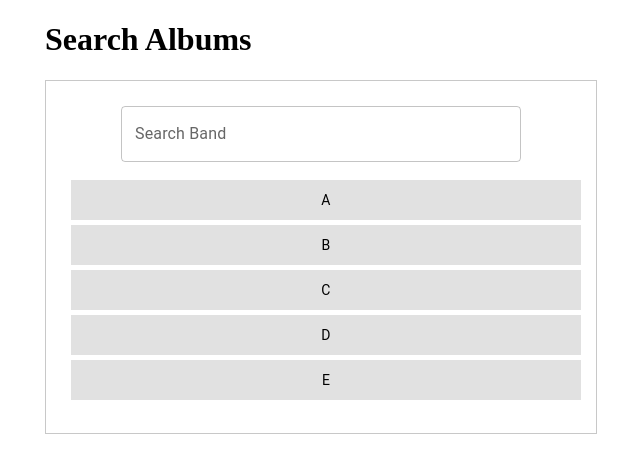
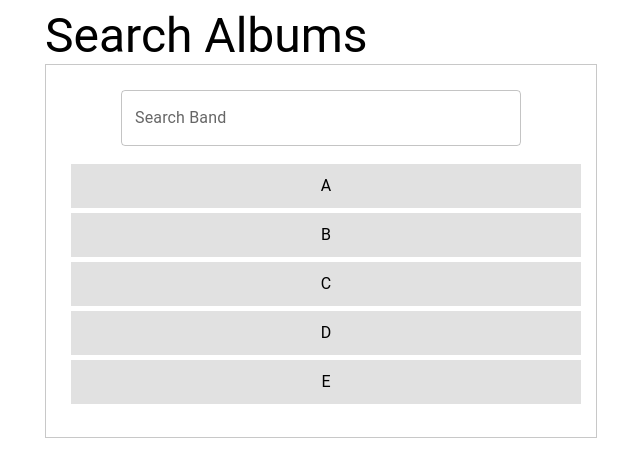
Before and after one commit to romankomprs/tricentis, a React (Vite) app: page / in a window 1280 px wide. Shown: the top 476 px of the page, without its empty margins (319-959 px from the left). Built offline with nearby package versions, Linux system fonts and the light colour scheme.

Commit message:
fix: code refactoring, added readme file

```diff
--- a/src/components/AlbumsOverview.jsx
+++ b/src/components/AlbumsOverview.jsx
@@ -3,7 +3,6 @@ import {
   getSearchedItemsInit,
   getAlbumListStyles,
   getAlbumBoxStyles,
-  getAlbum,
   getAlbumsApi,
 } from "../helpers/index";
 import Box from "@mui/material/Box";
@@ -11,6 +10,7 @@ import List from "@mui/material/List";
 import ListItem from "@mui/material/ListItem";
 import ListItemText from "@mui/material/ListItemText";
 import Container from "@mui/material/Container";
+import { Typography } from "@mui/material";
 import SearchField from "./SearchField";
 import Alert from "@mui/material/Alert";
 
@@ -19,7 +19,7 @@ const AlbumsOverview = () => {
   const [searchedItems, setSearchedItems] = useState(searchedItemsInit);
   const [searchedQuery, setSearchedQuery] = useState("");
   const [albums, setAlbums] = useState([]);
-  const [errorMsg, setErrorMsg] = useState(null);
+  const [errorMsg, setErrorMsg] = useState("");
 
   const elementRef = useRef(searchedItems);
   elementRef.current = searchedItems;
@@ -27,16 +27,13 @@ const AlbumsOverview = () => {
   let intervalIndex = 0; // state of interval
 
   useEffect(() => {
-    const interval = setInterval(() => {
-      console.log("interval jsem zde");
+    const rotateSearchedItems = () => {
       setSearchedItems((prevItems) => {
         const prevSearchedItems = [...prevItems];
         const firstPrevSearchedItem = prevSearchedItems.shift();
-
         const albumsNotEmpty = albums.length > 0;
         const isWithinAlbumInterval = intervalIndex < albums.length;
 
-        // when searched album exist, push it to the end of the array one by one
         if (albumsNotEmpty && isWithinAlbumInterval) {
           prevSearchedItems.push(albums[intervalIndex]);
           intervalIndex++;
@@ -44,12 +41,11 @@ const AlbumsOverview = () => {
 
         return prevSearchedItems;
       });
-    }, 1000);
+    };
 
-    return () => {
-      // cleanup called with each dependency change
-      clearInterval(interval);
-    };
+    const interval = setInterval(rotateSearchedItems, 1000);
+
+    return () => clearInterval(interval);
   }, [searchedQuery, albums]);
 
   useEffect(() => {
@@ -70,20 +66,16 @@ const AlbumsOverview = () => {
         const response = await fetch(getAlbumsApi(searchQuery));
         const albumApiResponse = await response.json();
 
-        if (
-          albumApiResponse &&
-          albumApiResponse.results &&
-          albumApiResponse.results.length
-        ) {
+        if (albumApiResponse && albumApiResponse?.results.length) {
           const albumData = albumApiResponse.results
-            .map((album) => getAlbum(album))
+            .map((album) => album?.collectionName)
             .sort();
           setAlbums(albumData);
         } else {
           setAlbums([]);
         }
       } catch (error) {
-        setErrorMsg(`Error fetching albums: ${error}`);
+        setErrorMsg(`Error fetching albums: ${error}`); // ? path to specific message in error object
         // typically you would log this to something like TrackJS/Sentry/NewRelic
         console.log.error("Error fetching data", error);
       }
@@ -92,38 +84,25 @@ const AlbumsOverview = () => {
     }
   };
 
-  const handleSearchedFieldChange = (event) =>
-    setSearchedQuery(event.target.value);
+  const handleSearchedFieldChange = (e) => setSearchedQuery(e.target.value);
 
   return (
-    <div>
     <Container maxWidth="sm">
-        <h1>Search Albums</h1>
+      <Typography variant="h3" component="h2">
+        Search Albums
+      </Typography>
       <Box sx={getAlbumBoxStyles()}>
         <SearchField handleSearchedFieldChange={handleSearchedFieldChange} />
-
-          <List
-            sx={{ textAlign: "center" }}
-            component="nav"
-            aria-label="mailbox folders"
-            disablePadding={false}
-          >
+        <List>
           {searchedItems.map((searchedItem, index) => (
-              <ListItem
-                sx={getAlbumListStyles()}
-                key={index}
-                role={undefined}
-                dense
-                divider
-              >
+            <ListItem sx={getAlbumListStyles()} key={index} divider>
               <ListItemText id={index} primary={searchedItem} />
             </ListItem>
           ))}
         </List>
-          {errorMsg !== null && <Alert severity="error">{errorMsg}</Alert>}
+        {errorMsg && <Alert severity="error">{errorMsg}</Alert>}
       </Box>
     </Container>
-    </div>
   );
 };
 
--- a/src/helpers/index.js
+++ b/src/helpers/index.js
@@ -1,9 +1,9 @@
-import { getSearchedItemsInit, getAlbum, getAlbumsApi } from "./searchHelpers";
+import { getSearchedItemsInit, getAlbumsApi } from "./searchHelpers";
 import {
   getSearchedFieldStyles,
   getAlbumListStyles,
   getAlbumBoxStyles,
 } from "./styles";
 
-export { getSearchedItemsInit, getAlbum, getAlbumsApi };
+export { getSearchedItemsInit, getAlbumsApi };
 export { getSearchedFieldStyles, getAlbumListStyles, getAlbumBoxStyles };
--- a/src/helpers/searchHelpers.js
+++ b/src/helpers/searchHelpers.js
@@ -4,14 +4,6 @@ export const getSearchedItemsInit = () => {
   return ["A", "B", "C", "D", "E"];
 };
 
-export const getAlbum = (album) => {
-  if (album) {
-    return album.collectionName;
-  } else {
-    console.error("No results for album");
-  }
-};
-
 export const getAlbumsApi = (searchQuery) => {
   const baseUrl = BASE_URL;
   return `${baseUrl}search?term=${searchQuery}&entity=album&limit=5`;
```
Also changed, not shown: src/README.md (added). Lines whose indentation alone changed are shown as unchanged.
